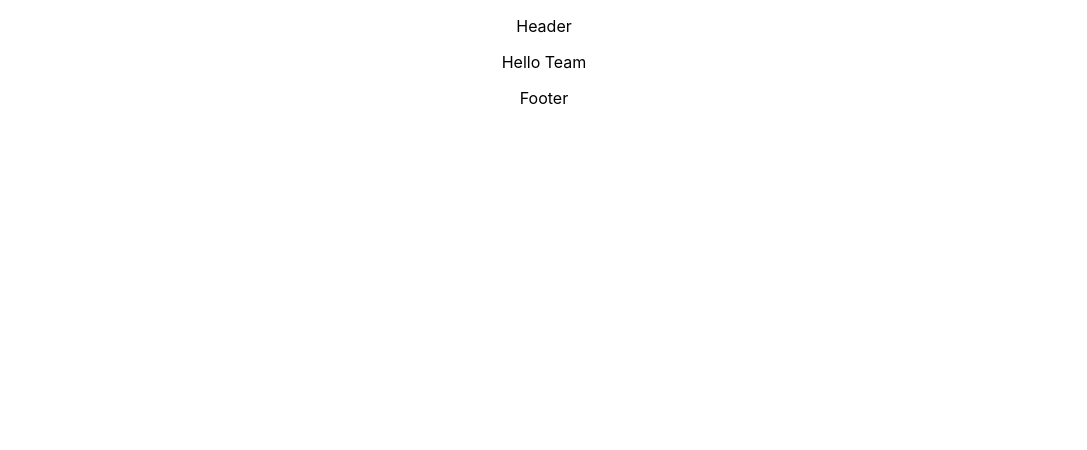
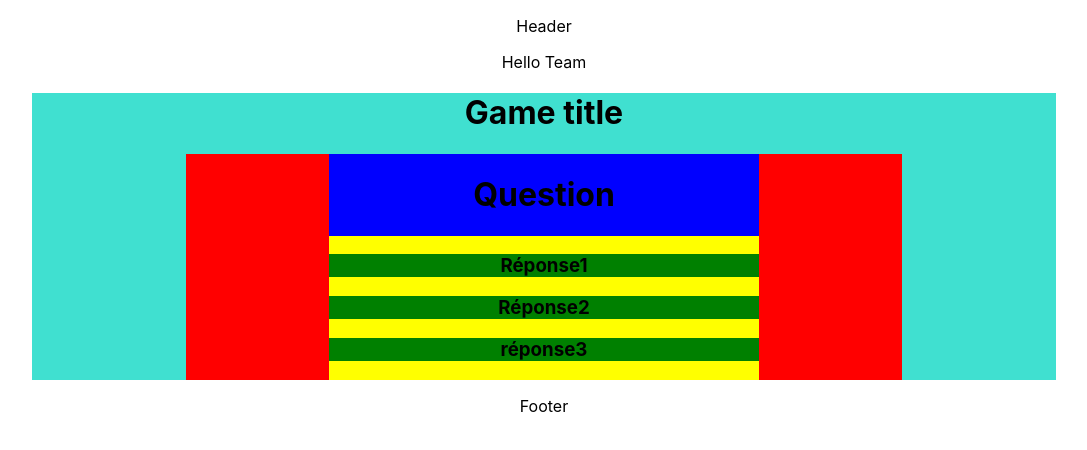
Before and after one commit to WildCodeSchool/tlse0321-js-p2-little-hero-academy, a React (Create React App) app: page / in a window 1280 px wide. Shown: the top 450 px of the page, without its empty margins (96-1183 px from the left). Built offline with nearby package versions, Linux system fonts and the light colour scheme.

Commit message:
modofication de Quiz component

```diff
--- a/src/App.jsx
+++ b/src/App.jsx
@@ -1,12 +1,14 @@
 import './App.css';
 import Header from './Components/Header';
 import Footer from './Components/Footer';
+import Quiz from './Components/Game';
 
 function App() {
   return (
     <div className="App">
       <Header />
       <p>Hello Team</p>
+      <Quiz />
       <Footer />
     </div>
   );
--- /dev/null
+++ b/src/Components/Game.jsx
@@ -0,0 +1,12 @@
+import React from 'react';
+import '../Styles/Quiz.css';
+import QuestResp from './QuestResp';
+
+const Quiz = () => (
+  <div className="game">
+    <h1>Game title</h1>
+    <QuestResp />
+  </div>
+);
+
+export default Quiz;
--- /dev/null
+++ b/src/Components/QuestResp.jsx
@@ -0,0 +1,24 @@
+import React from 'react';
+
+const QuestResp = () => (
+  <div className="quiz-container">
+    <div className="quiz-question">
+      <h1>Question</h1>
+    </div>
+    <div className="quiz-reponse">
+      <div>
+        <div>
+          <h3>Réponse1</h3>
+        </div>
+        <div>
+          <h3>Réponse2</h3>
+        </div>
+        <div>
+          <h3>réponse3</h3>
+        </div>
+      </div>
+    </div>
+  </div>
+);
+
+export default QuestResp;
--- /dev/null
+++ b/src/Styles/Quiz.css
@@ -0,0 +1,28 @@
+.quiz-container {
+  background-color: red;
+  display: flex;
+  flex-direction: column;
+  align-items: center;
+  width: 70%;
+  margin: auto;
+}
+
+.quiz-question {
+  background-color: blue;
+  width: 60%;
+}
+
+.quiz-reponse {
+  background-color: yellow;
+  width: 60%;
+}
+
+h3 {
+  background-color: green;
+}
+
+.game {
+  background-color: turquoise;
+  width: 80%;
+  margin: auto;
+}
```
